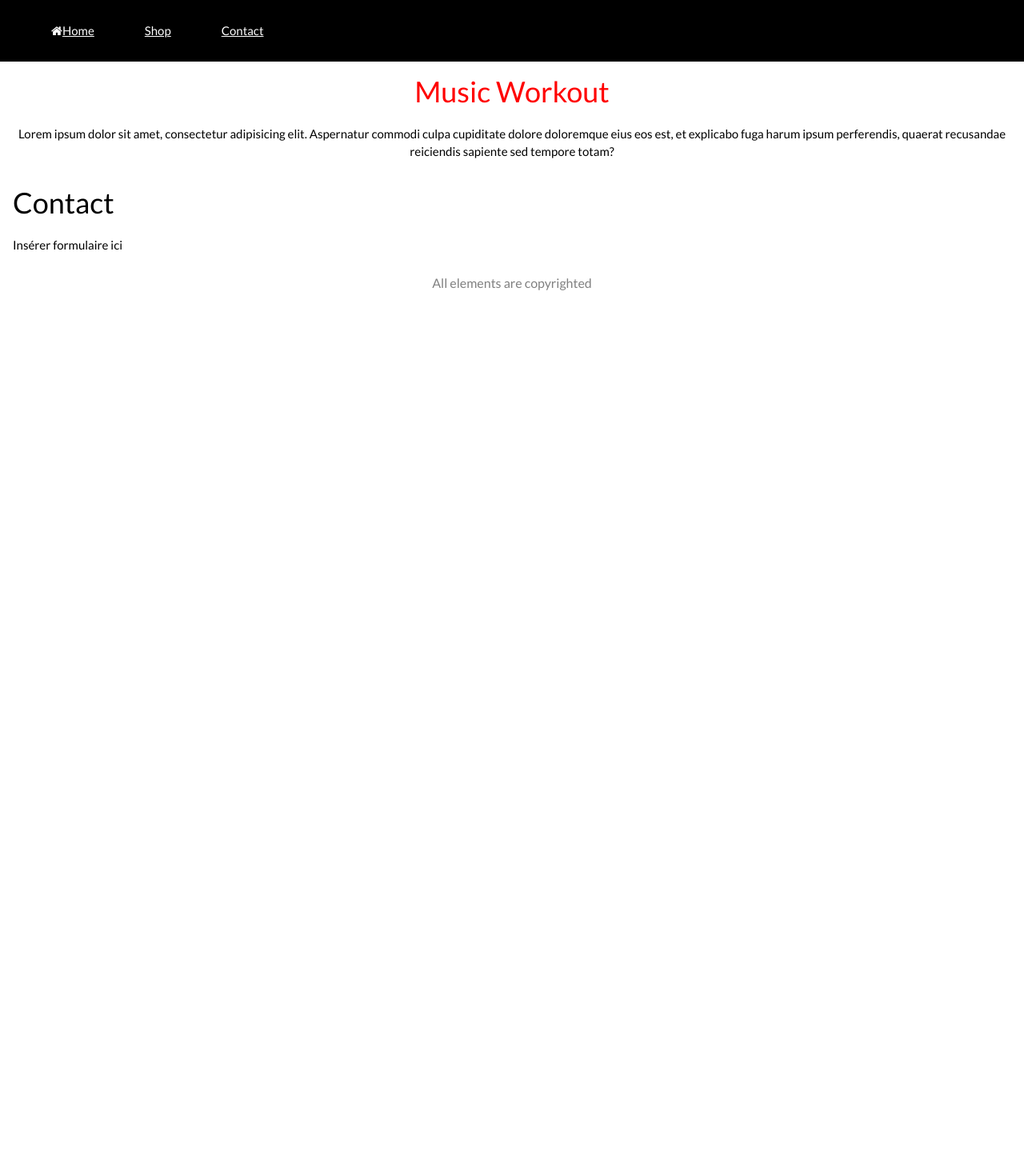
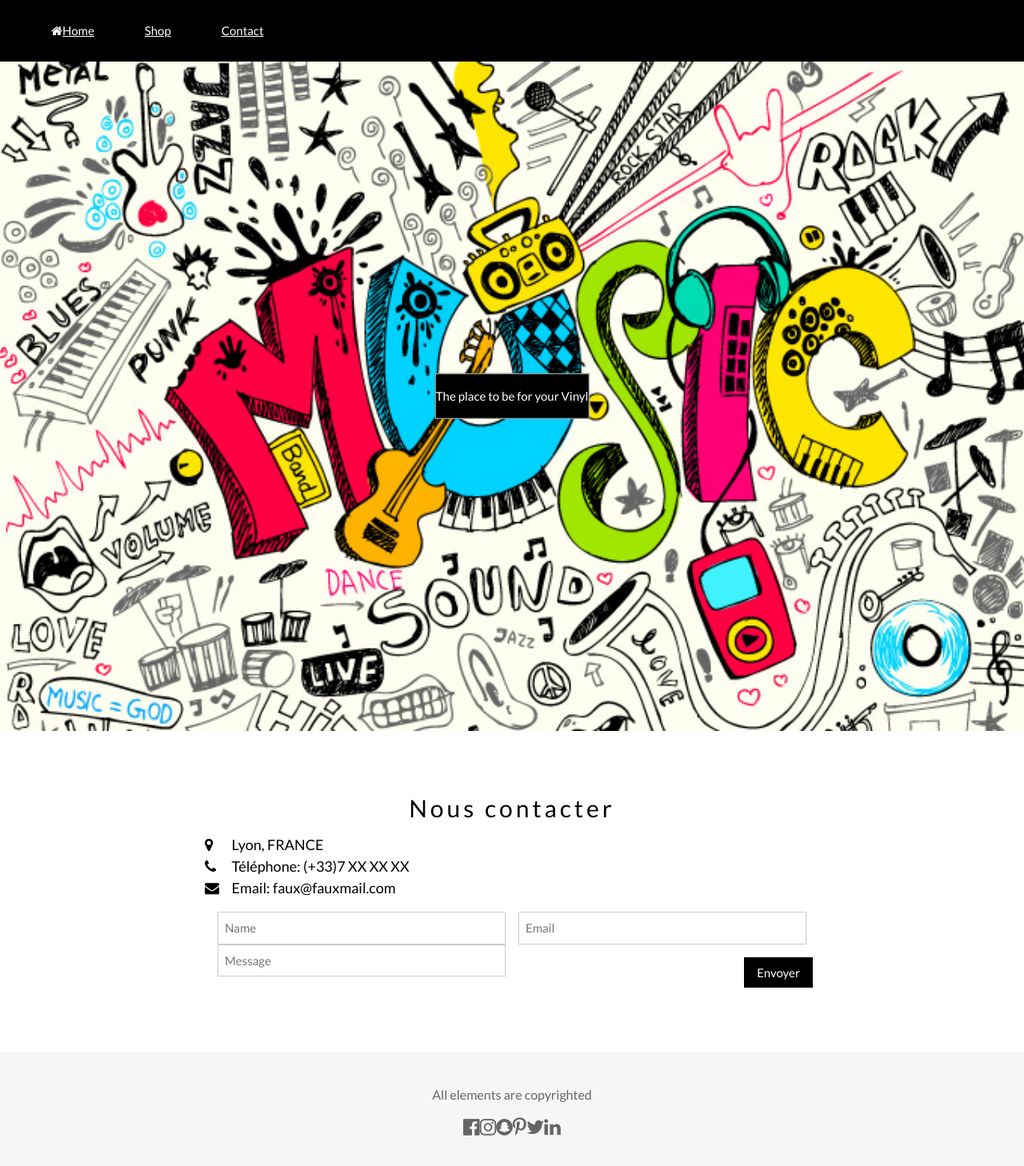
Before and after one commit to Mimicmi/TD_Vuejs_m2i, a Vue app: page /contact in a window 1280 px wide. Shown: the whole page at 80% size. Before the commit the page ends 800 px from the top, so only its background shows below. Built offline with nearby package versions, Linux system fonts and the light colour scheme.

Commit message:
added header/footer content, added form in contact

```diff
--- a/src/App.vue
+++ b/src/App.vue
@@ -7,7 +7,9 @@
         </ul>
     </nav>
 
-    <Header/>
+    <Header>
+        <!--Mettre des slots pour chaque view-->
+    </Header>
 
     <div class="w3-container">
         <router-view />
--- a/src/components/Footer.vue
+++ b/src/components/Footer.vue
@@ -1,7 +1,16 @@
 <template>
-    <div class="w3-center">
+    <div class="w3-container w3-center w3-padding-32 w3-opacity
+        w3-light-grey w3-xlarge" style="width: 100%">
         <h6>All elements are copyrighted</h6>
+        <i class="fa fa-facebook-official w3-hover-opacity"></i>
+        <i class="fa fa-instagram w3-hover-opacity"></i>
+        <i class="fa fa-snapchat w3-hover-opacity"></i>
+        <i class="fa fa-pinterest-p w3-hover-opacity"></i>
+        <i class="fa fa-twitter w3-hover-opacity"></i>
+        <i class="fa fa-linkedin w3-hover-opacity"></i>
     </div>
+
+
 </template>
 
 <script>
@@ -9,14 +18,11 @@
         name: 'Footer',
         data() {
             return {
-
             }
         }
     }
 </script>
 
 <style scoped>
-    h6 {
-        color: grey;
-    }
+
 </style>
--- /dev/null
+++ b/src/components/Form.vue
@@ -0,0 +1,42 @@
+<template>
+    <div class="w3-container w3-content w3-padding-64" style="max-width: 800px" id="contact">
+        <h2 class="w3-wide w3-center">Nous contacter</h2>
+        <div class="w3-col m6 w3-large w3-margin-bottom">
+            <i class="fa fa-map-marker" style="width:30px"></i> Lyon, FRANCE<br>
+            <i class="fa fa-phone" style="width:30px"></i> Téléphone: (+33)7 XX XX XX<br>
+            <i class="fa fa-envelope" style="width:30px"> </i> Email: faux@fauxmail.com<br>
+        </div>
+        <div class="w-col m6">
+            <form target="_blank">
+                <div class="w3-row-padding" style="margin:0">
+                    <div class="w3-half">
+                        <input class="w3-input w3-border" type="text" placeholder="Name" required="Name">
+                    </div>
+                    <div class="w3-half">
+                        <input class="w3-input w3-border" type="text" placeholder="Email" required="Email">
+                    </div>
+                    <div class="w3-half">
+                        <input class="w3-input w3-border" type="text" placeholder="Message" required="Message">
+                    </div>
+                    <button class="w3-button w3-black w3-section w3-right" type="submit">Envoyer</button>
+                </div>
+            </form>
+        </div>
+    </div>
+
+</template>
+
+<script>
+    export default {
+        name: 'Form',
+        data() {
+            return {
+
+            }
+        }
+    }
+</script>
+
+<style>
+
+</style>
--- a/src/components/Header.vue
+++ b/src/components/Header.vue
@@ -1,8 +1,7 @@
 <template>
-    <div  class="w3-center">
-        <h1>Music Workout</h1>
-        <p>Lorem ipsum dolor sit amet, consectetur adipisicing elit. Aspernatur commodi culpa cupiditate dolore doloremque eius eos est, et explicabo fuga harum ipsum perferendis, quaerat recusandae reiciendis sapiente sed tempore totam?</p>
-
+    <div class="container">
+        <slot><img :src="image" alt="header"></slot>
+            <div class="centered w3-border w3-display-center w3-text-white w3-padding-16" style="background-color:black">The place to be for your Vinyl</div>
     </div>
 </template>
 
@@ -11,7 +10,7 @@
         name: 'Header',
         data() {
             return {
-
+                image:"/assets/musique_header.jpg"
             }
         }
     }
@@ -19,6 +18,19 @@
 
 <style scoped>
 
+    img {
+        width: 100%
+    }
+    .container {
+        position: relative;
+        text-align: center;
+    }
+    .centered {
+        position: absolute;
+        top: 50%;
+        left: 50%;
+        transform: translate(-50%, -50%);
+    }
     h1 {
         color: red;
     }
--- a/src/main.js
+++ b/src/main.js
@@ -1,11 +1,15 @@
 import { createApp } from 'vue'
 import App from './App.vue'
 import Product from "./components/Product";
+import Form from "./components/Form";
 import router from "../src/router/index";
 
 
 const app = createApp(App);
 
 app.use(router);
+
 app.component("Product", Product);
+app.component("Form", Form);
+
 app.mount('#app');
--- a/src/views/Contact.vue
+++ b/src/views/Contact.vue
@@ -1,12 +1,12 @@
 <template>
-    <!--zone html-->
-    <h1 class="w3-animate-left">Contact</h1>
-    <p>Insérer formulaire ici</p>
+    <Form/>
 </template>
 
 <script>
+    import Form from "../components/Form";
     export default {
         name: 'Contact',
+        components: {Form},
         data() {
             return {
                 title: "Test Contact title",
@@ -22,6 +22,5 @@
 </script>
 
 <style scoped>
-    /*zone css, le scoped mets le css QUE pour ce composant*/
 
 </style>
--- a/src/views/Home.vue
+++ b/src/views/Home.vue
@@ -1,6 +1,8 @@
 <template>
     <!--zone html-->
     <h1 class="w3-animate-left">Welcome to my Music shop</h1>
+    <p>Lorem ipsum dolor sit amet, consectetur adipisicing elit. Amet commodi consequuntur officiis perferendis quo repellendus reprehenderit saepe sint veritatis! Animi commodi consequatur eligendi explicabo ipsum quidem quo quos reiciendis repellat.</p>
+
 </template>
 
 <script>
```
Also changed, not shown: public/assets/musique_header.jpg (added).
